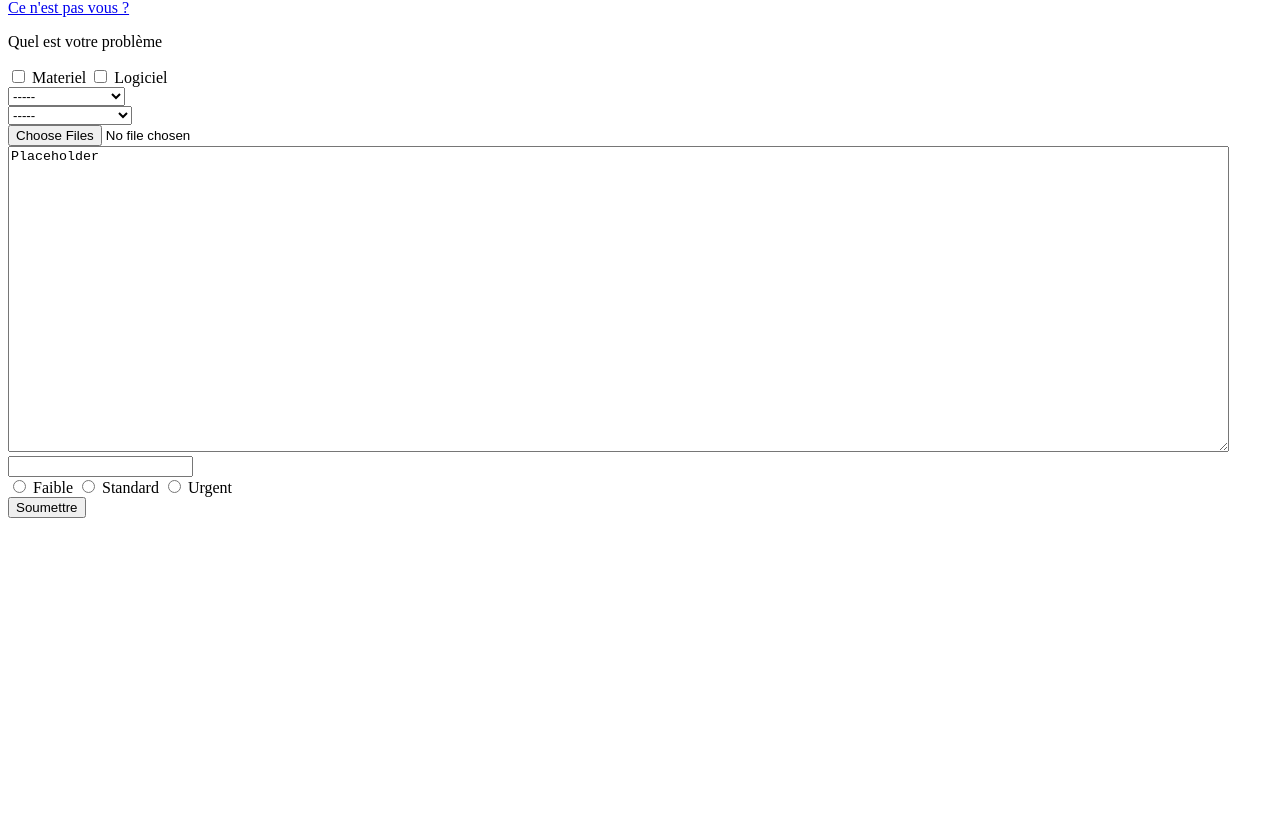
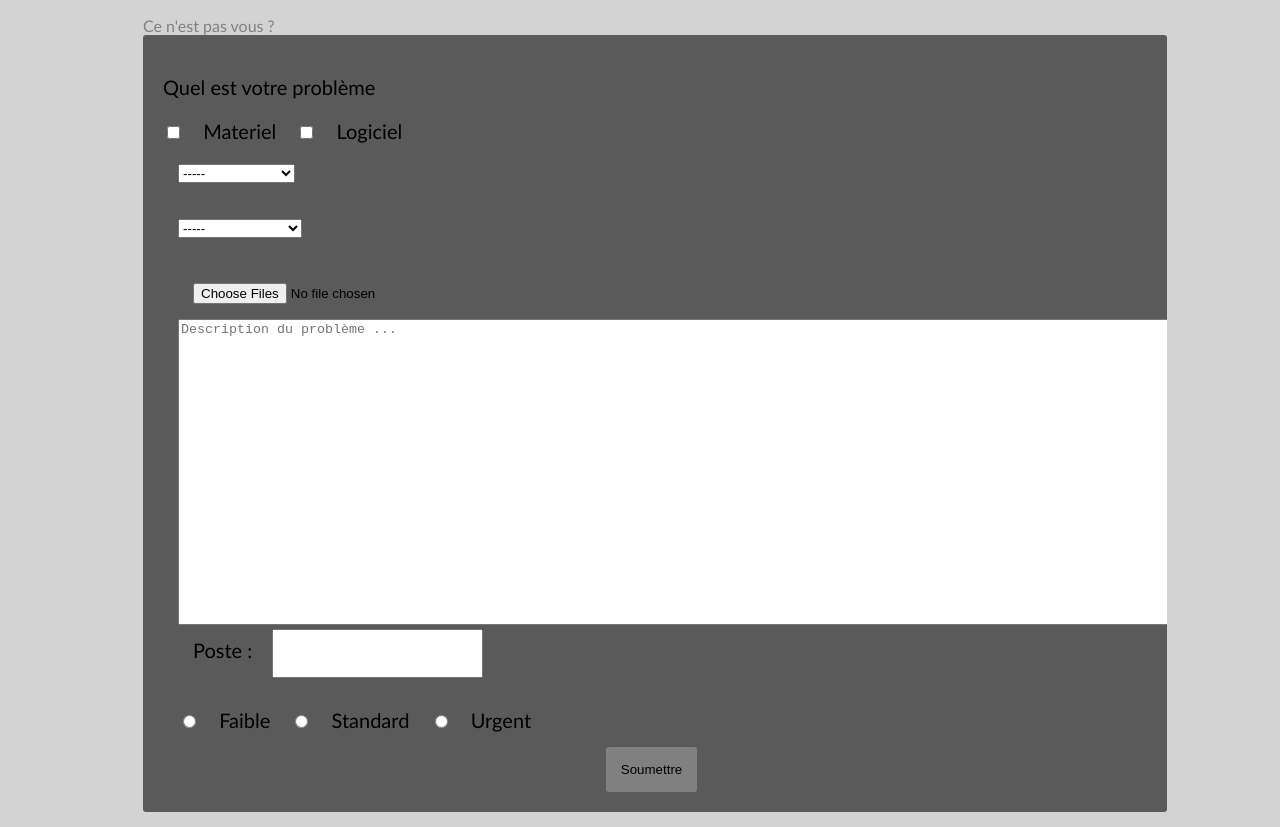
Before and after one commit to PrJasperRothdale/NodeServer, a website: page html/creation_ticket.html in a window 1280 px wide. Shown: the part 81-908 px from the top of the page. Before the commit the page ends 800 px from the top, so only its background shows below. Drawn offline with Linux system fonts and the light colour scheme; no server answers.

Commit message:
prod quasi-sans tete

```diff
--- a/css/style.css
+++ b/css/style.css
@@ -0,0 +1,41 @@
+html, body{
+	margin:auto;
+	padding:auto;
+	background: lightgrey;
+	background-size: 110%;
+	background-position: center;
+	font-family: calibri;
+}
+
+#app{
+	width: 80%;
+	margin-left: 10%;
+	text-align:justify;
+}
+#app a{
+	text-decoration:none;
+	color: grey;
+}
+#subForm{
+	background-color: grey;
+	border : none;
+	border-radius: 3px;
+	margin-left: 45%;
+	transition: ease-in-out 0.5s;
+}
+#subForm:hover{
+	color: white;
+	transform: scale(1.3);
+
+}
+#newTicket{
+
+	background-color: rgba(10,10,10,0.6);
+	overflow: hidden;
+	border-radius: 3px;
+	padding: 20px;
+	font-size: 20px;
+}
+#newTicket label,input,div{
+	padding: 15px;
+}
--- a/html/creation_ticket.html
+++ b/html/creation_ticket.html
@@ -3,7 +3,7 @@
 <head>
 	<meta charset="utf-8">
 	<title>Nouveau ticket</title>
-	<link rel="stylesheet" type="text/css" href="/css/style">
+	<link rel="stylesheet" type="text/css" href="/css/style.css">
 	<link rel="shortcut icon" type="image/x-icon" href="/image/faviconne.ico">
 </head>
 <body>
@@ -38,7 +38,9 @@
 
 			<div>
 				<input type="file" name="attached" multiple/>
-				<textarea rows="20" cols="150" name="description" maxlength=3000>Placeholder</textarea>
+				<textarea rows="20" cols="150" name="description" maxlength=3000 placeholder="Description du problème ..."></textarea>
+				<br/>
+				<label for="numPoste">Poste :</label>
 				<input type="text" id="numPoste" name="poste"/>
 			</div>
 
--- a/js/main.js
+++ b/js/main.js
@@ -9,7 +9,7 @@ var app = new Vue({
 	data : {
 		message: "Sloubi",
 		tickets: [],
-		users: ""
+		users: []
 	},
 	methods: {
 		hop(){
--- a/package.json
+++ b/package.json
@@ -11,6 +11,7 @@
   "license": "ISC",
   "dependencies": {
     "express": "^4.16.3",
+    "form-data": "^2.3.2",
     "mongodb": "^2.0.0",
     "mongoose": "^5.0.11",
     "npm": "^5.8.0"
```
Also changed, not shown: html/display_OP.html (+1 -1 lines), html/display_ticket.html (+10 -5 lines), html/index.html (+6 -1 lines), html/new_OP.html (+1 -1 lines), html/op_accueil.html (+1 -1 lines), server.js (+17 -0 lines).
